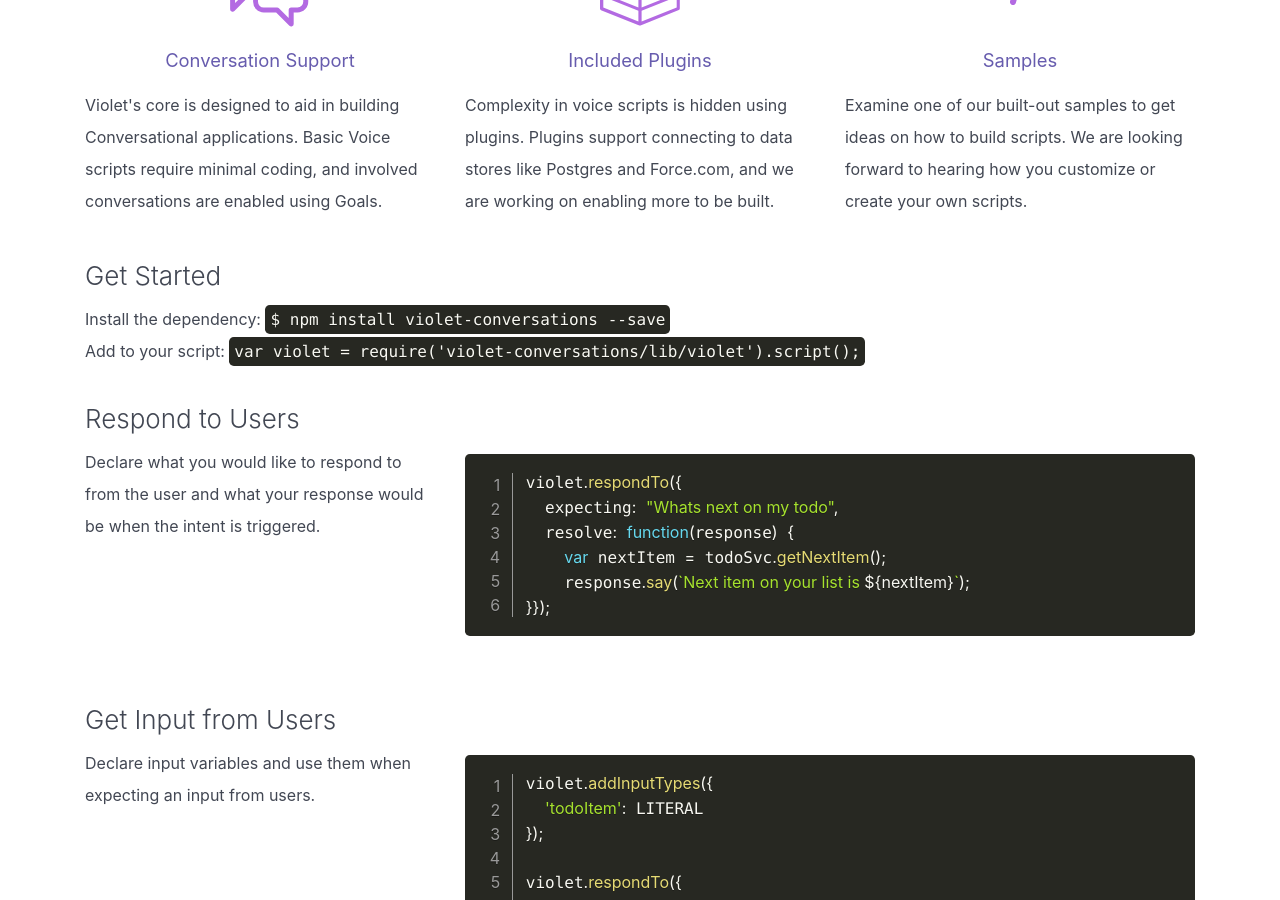
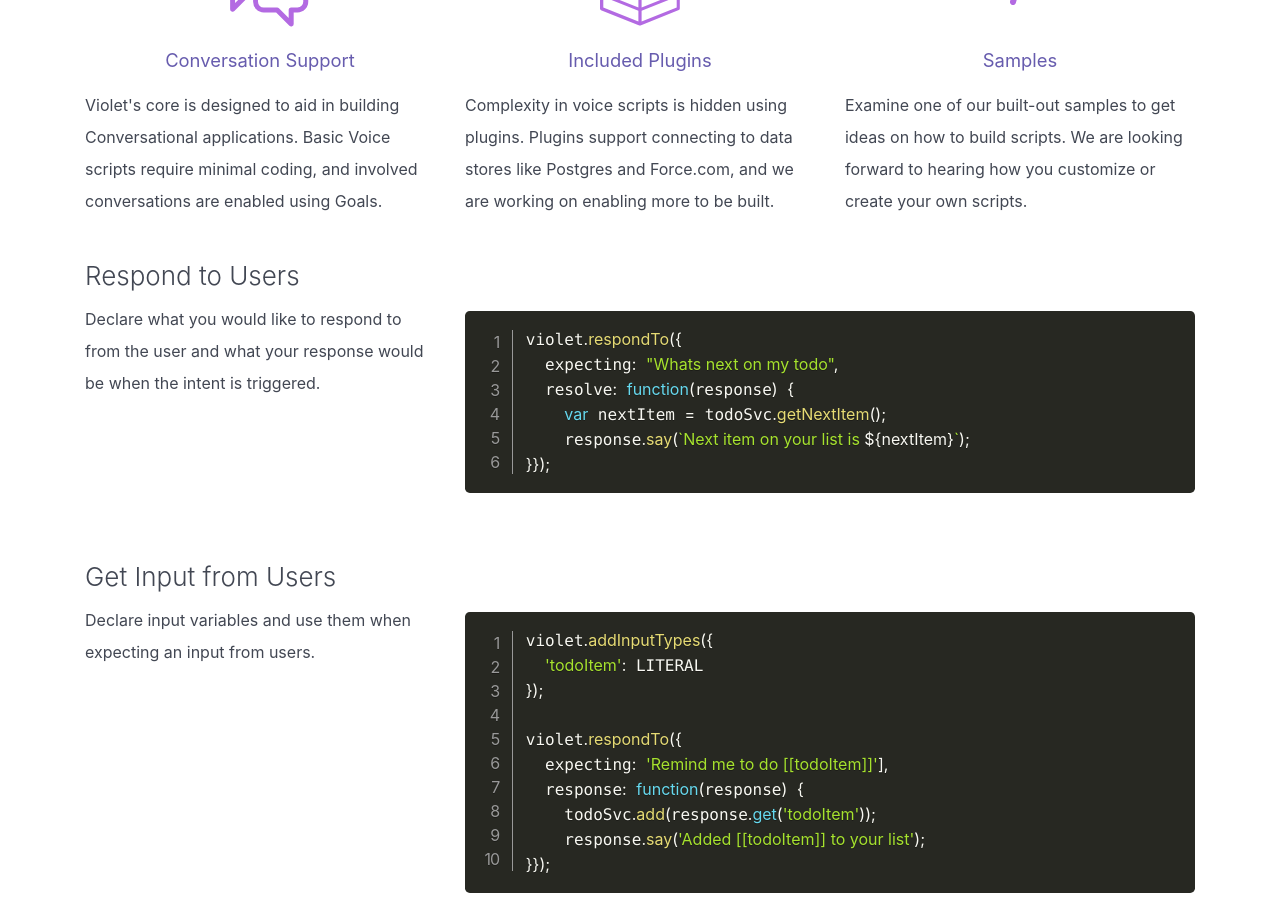
Before and after one commit to salesforce-misc/HelloViolet.ai, a Jekyll site: the page built from index.html, in a window 1280 px wide and 900 px high, scrolled down 627 px. Built offline with Jekyll 4.4.1, drawn with Linux system fonts in a browser that asks for light colours; nearby versions of some CDN libraries; some web fonts are replaced.

Commit message:
moving quick start functionality into a seperate documentation page

```diff
--- a/index.html
+++ b/index.html
@@ -114,22 +114,6 @@ layout: default
   </div>
 </section>
 -->
-
-<section class="m-b-3">
-  <div class="container">
-    <div class="row">
-      <div class="col-xs-12">
-        <h2>Get Started</h2>
-      </div>
-    </div>
-    <div class="row">
-      <div class="col-md-12 col-xl-12 m-b-3">
-        Install the dependency: <code class="language-xxx" id="inline-code">$ npm install violet-conversations --save</code><br>
-        Add to your script: <code class="language-xxx" id="inline-code">var violet = require('violet-conversations/lib/violet').script();</code><br>
-      </div>
-    </div>
-  </div>
-</section>
 
 <section class="text-xs-left">
   <div class="container">
```
Also changed, not shown: docs/quickstart.md (added, +14 -0 lines).
